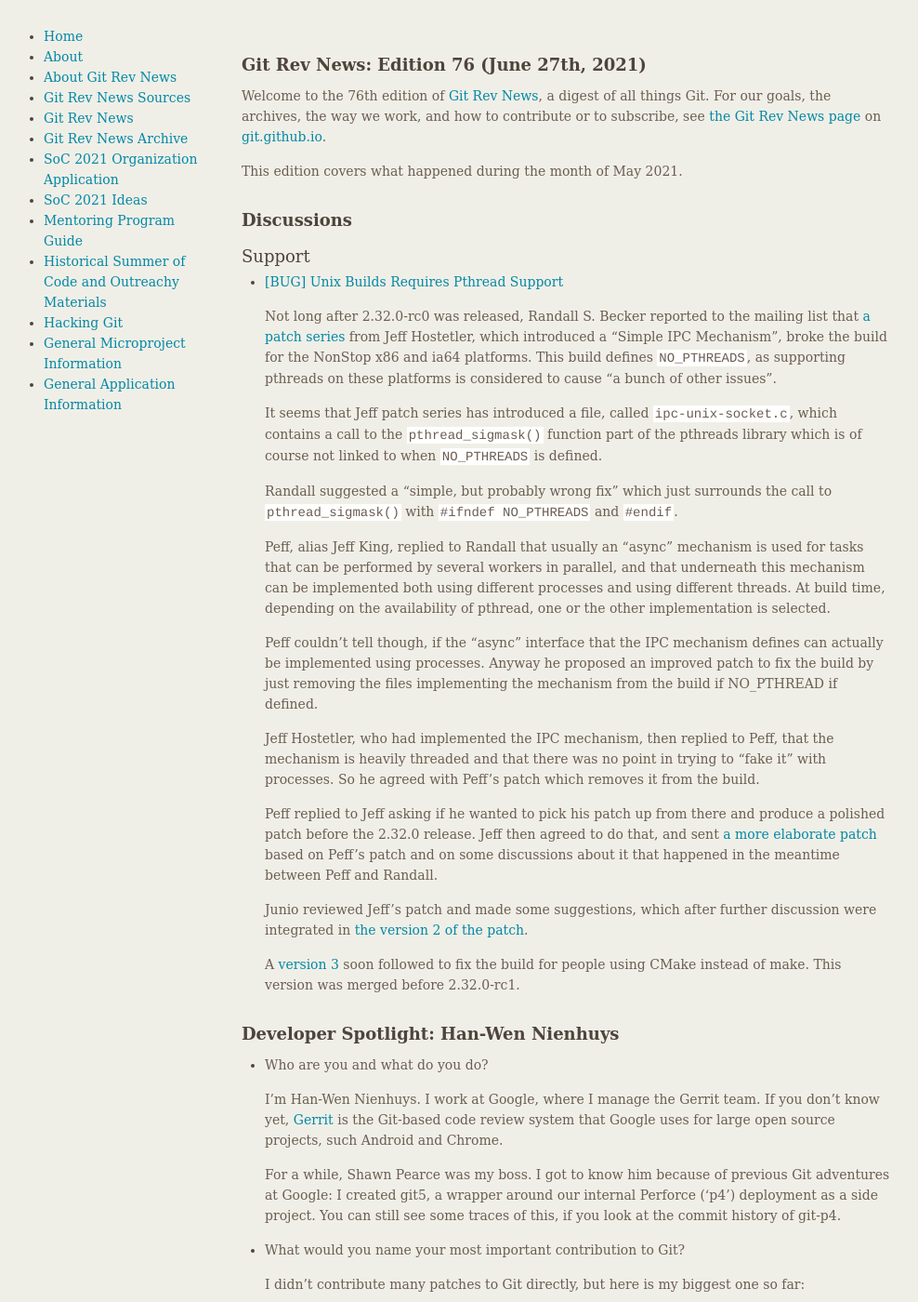
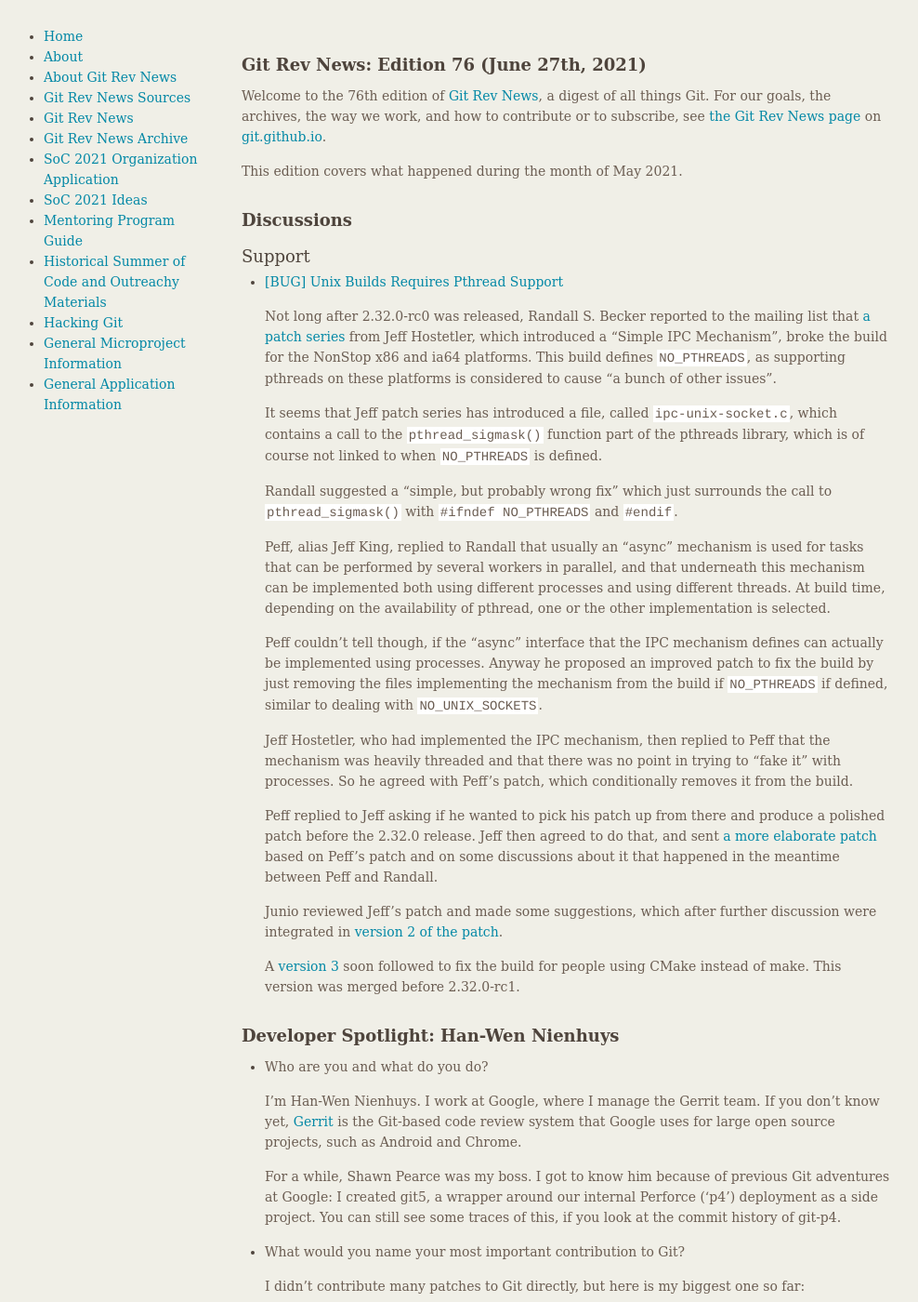
Before and after one commit to git/git.github.io, a Jekyll site: the page built from rev_news/drafts/edition-76.md, in a window 1280 px wide and 1400 px high. Shown: the whole window at 93% size, without its empty margins (149-1137 px from the left). Built offline with Jekyll 4.4.1, drawn with Linux system fonts in a browser that asks for light colours; some of the changed text lies outside the part shown.

Commit message:
Applied some tiny spelling fixes.

```diff
--- a/rev_news/drafts/edition-76.md
+++ b/rev_news/drafts/edition-76.md
@@ -40,7 +40,7 @@
 
   It seems that Jeff patch series has introduced a file, called
   `ipc-unix-socket.c`, which contains a call to the
-  `pthread_sigmask()` function part of the pthreads library which is
+  `pthread_sigmask()` function part of the pthreads library, which is
   of course not linked to when `NO_PTHREADS` is defined.
 
   Randall suggested a "simple, but probably wrong fix" which just
@@ -58,12 +58,12 @@
   mechanism defines can actually be implemented using
   processes. Anyway he proposed an improved patch to fix the build by
   just removing the files implementing the mechanism from the build if
-  NO_PTHREAD if defined.
+  `NO_PTHREADS` if defined, similar to dealing with `NO_UNIX_SOCKETS`.
 
   Jeff Hostetler, who had implemented the IPC mechanism, then replied
-  to Peff, that the mechanism is heavily threaded and that there was
+  to Peff that the mechanism was heavily threaded and that there was
   no point in trying to "fake it" with processes. So he agreed with
-  Peff's patch which removes it from the build.
+  Peff's patch, which conditionally removes it from the build.
 
   Peff replied to Jeff asking if he wanted to pick his patch up from
   there and produce a polished patch before the 2.32.0 release. Jeff
@@ -74,7 +74,7 @@
 
   Junio reviewed Jeff's patch and made some suggestions, which after
   further discussion were integrated in
-  [the version 2 of the patch](https://lore.kernel.org/git/pull.955.v2.git.1621520547726.gitgitgadget@gmail.com/).
+  [version 2 of the patch](https://lore.kernel.org/git/pull.955.v2.git.1621520547726.gitgitgadget@gmail.com/).
 
   A [version 3](https://lore.kernel.org/git/pull.955.v3.git.1621535291406.gitgitgadget@gmail.com/)
   soon followed to fix the build for people using CMake instead of make.
@@ -88,7 +88,7 @@
   I’m Han-Wen Nienhuys. I work at Google, where I manage the Gerrit
   team. If you don’t know yet, [Gerrit](https://www.gerritcodereview.com/)
   is the Git-based code review system that Google uses for large open
-  source projects, such Android and Chrome.
+  source projects, such as Android and Chrome.
 
   For a while, Shawn Pearce was my boss. I got to know him because of
   previous Git adventures at Google: I created git5, a wrapper around
@@ -237,7 +237,7 @@
   by Abhinav Pandey on Dev.to.
 
 * [After CRUD: Intro to Git and basic workflows](https://johnmosesman.com/post/after-crud-git/)
-  by John Mosesman (2019)
+  by John Mosesman (2019).
 
 
 __Git tools and sites__
```
Also changed, not shown: other parts of rev_news/drafts/edition-76.md (+4 -4 lines).
